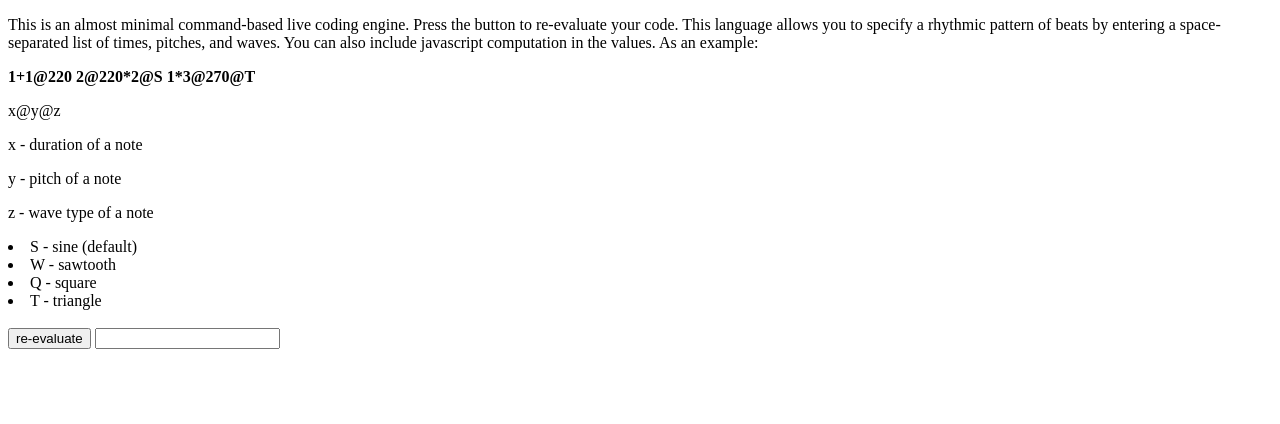
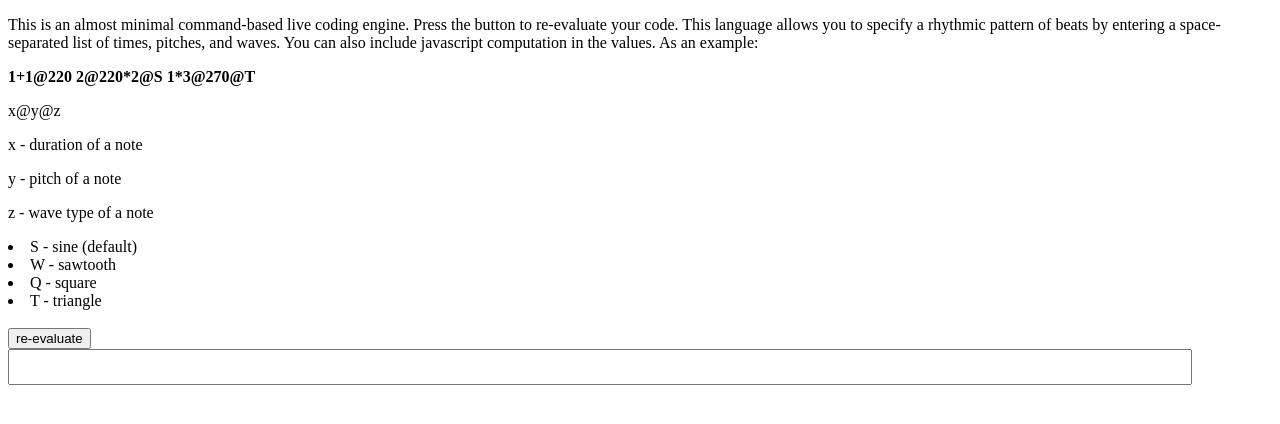
Before and after one commit to chloe2781/live-coding, a plain HTML site: page index.html in a window 1280 px wide. Drawn offline with Linux system fonts and the light colour scheme.

Commit message:
update index

```diff
--- a/index.html
+++ b/index.html
@@ -29,7 +29,7 @@
   <br>
 
   <button>re-evaluate</button>
-  <input type="text" id="code">
+  <input type="text" id="code" style="width: 93%; height: 30px;">
 </body>
 <script src="main.js"> </script>
 
```
